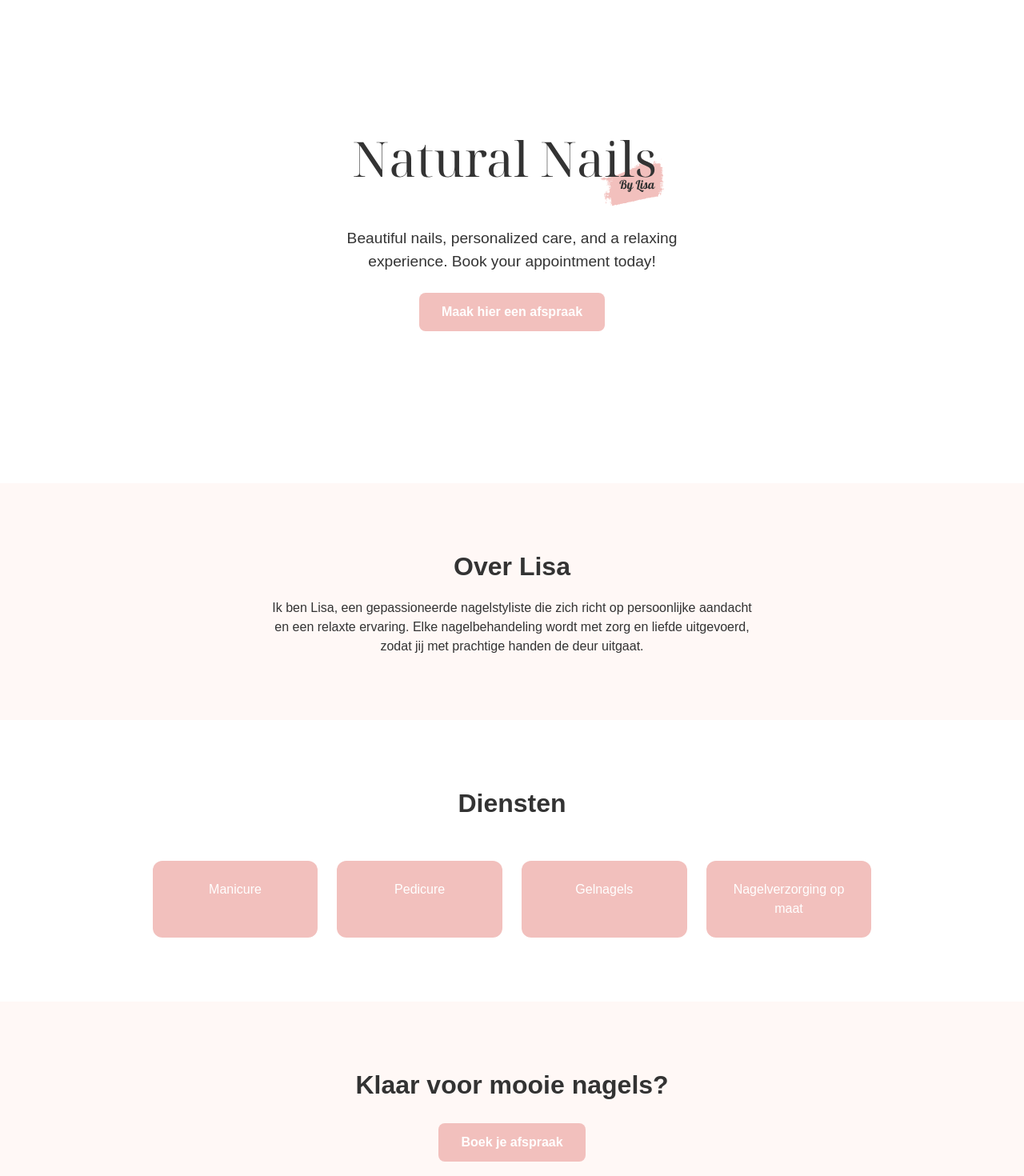
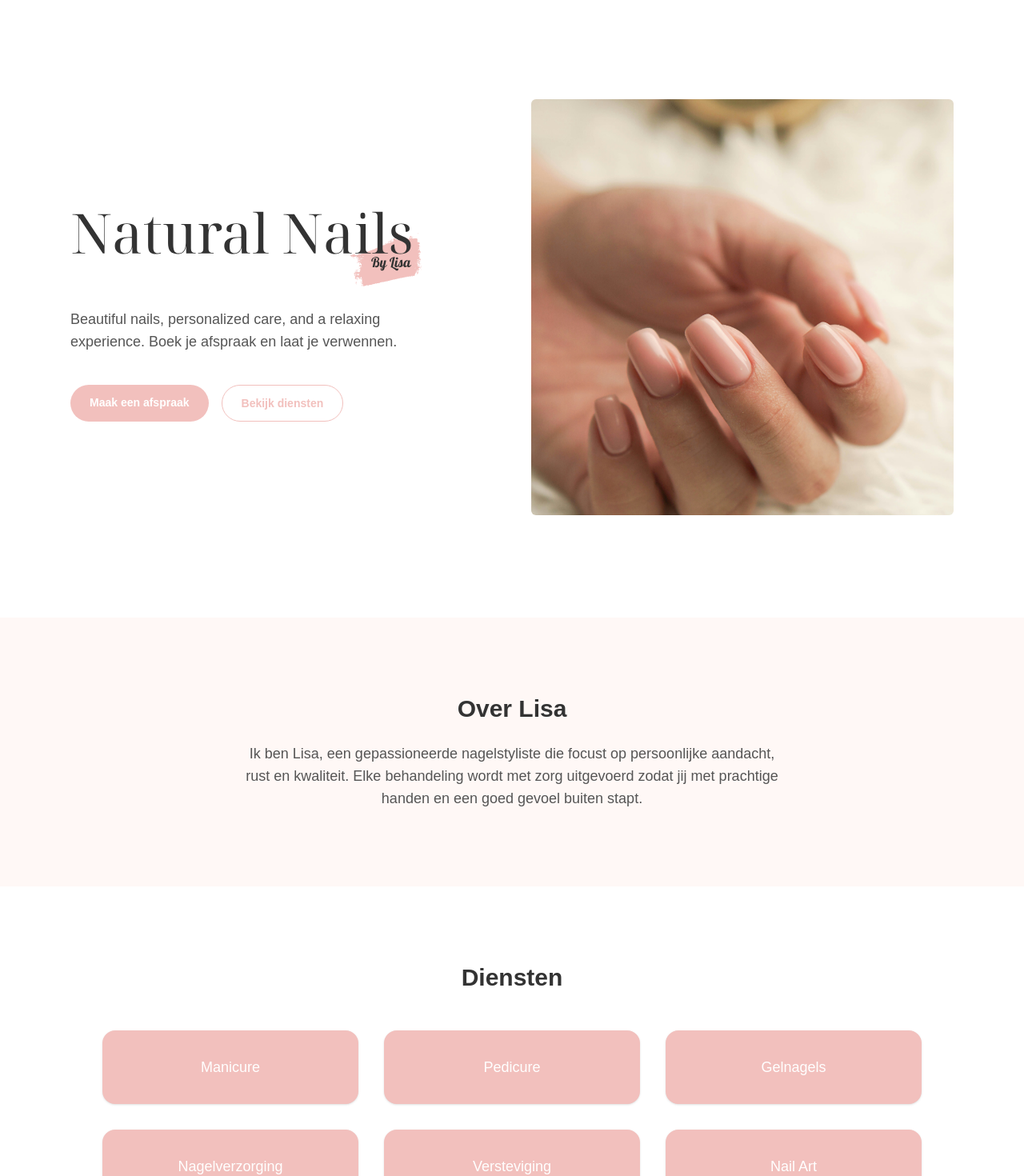
Before and after one commit to Arvelon/nnbl-nextjs, a Next.js app: page / in a window 1280 px wide. Shown: the part 100-1570 px from the top of the page at 80% size. Built offline with nearby package versions, Linux system fonts and the light colour scheme.

Commit message:
REworked hero section

```diff
--- a/src/components/Nav.js
+++ b/src/components/Nav.js
@@ -9,7 +9,6 @@ export default function Nav() {
       alignItems: 'center',
       padding: '16px 32px',
       backgroundColor: '#fff',
-      boxShadow: '0 2px 4px rgba(0,0,0,0.05)',
       position: 'sticky',
       top: 0,
       zIndex: 100,
--- a/src/pages/index.tsx
+++ b/src/pages/index.tsx
@@ -1,135 +1,117 @@
+// pages/index.tsx — styled like margotfoubert.be but using YOUR
+// logo, colors (#F2C0BD, #F5D1CC, #fff8f6), names, content, links.
+
 import Image from 'next/image';
 import Nav from '../components/Nav';
 
 export default function Home() {
   return (
-    <div style={{ fontFamily: 'sans-serif', backgroundColor: '#fff', color: '#333' }}>
+    <div className="min-h-screen bg-white text-[#333] font-sans antialiased">
       <Nav />
 
-      {/* Hero Section */}
-      <section style={{
-        minHeight: '80vh',
-        display: 'flex',
-        flexDirection: 'column',
-        justifyContent: 'center',
-        alignItems: 'center',
-        textAlign: 'center',
-        gap: '24px',
-        padding: '0 20px',
-      }}>
+      {/* HERO */}
+      <header className="pt-32 pb-20 md:pt-40 md:pb-32">
+        <div className="max-w-6xl mx-auto px-6 grid grid-cols-1 md:grid-cols-2 gap-12 items-center">
+          {/* Left text */}
+          <div className="order-2 md:order-1">
+            <div className="">
               <Image
               src="/logo.svg"
-          alt="Natural Nails by Lisa"
-          width={400}
-          height={400}
-          priority
-          style={{ objectFit: 'contain' }}
+              alt="Natural Nails by Lisa logo"
+              width={450}
+              height={200}
+              className="object-contain"
             />
-        {/* <h1 style={{ fontSize: '2.5rem', fontWeight: 'bold', margin: 0 }}>Natural Nails by Lisa</h1> */}
-        <p style={{ fontSize: '1.2rem', maxWidth: '500px' }}>
-          Beautiful nails, personalized care, and a relaxing experience. Book your appointment today!
+            </div>
+
+            <p className="mt-6 text-lg max-w-md text-[#555]">
+              Beautiful nails, personalized care, and a relaxing experience. Boek je afspraak en laat je verwennen.
             </p>
+
+            <div className="mt-10 flex flex-wrap gap-4">
               <a
                 href="https://booking.naturalnailsbylisa.be"
                 target="_blank"
                 rel="noopener noreferrer"
-          style={{
-            display: 'inline-block',
-            padding: '12px 28px',
-            backgroundColor: '#F2C0BD',
-            color: '#fff',
-            fontWeight: 'bold',
-            borderRadius: '8px',
-            textDecoration: 'none',
-            transition: 'background-color 0.3s',
-          }}
-          onMouseEnter={(e) => e.currentTarget.style.backgroundColor = '#F5D1CC'}
-          onMouseLeave={(e) => e.currentTarget.style.backgroundColor = '#F2C0BD'}
+                className="px-6 py-3 rounded-full text-sm font-bold text-white"
+                style={{ backgroundColor: '#F2C0BD' }}
               >
-          Maak hier een afspraak
+                Maak een afspraak
               </a>
+              <a
+                href="#services"
+                className="px-6 py-3 rounded-full border border-[#F2C0BD] text-sm font-bold text-[#F2C0BD]"
+              >
+                Bekijk diensten
+              </a>
+            </div>
+          </div>
+
+          {/* Right image */}
+          <div className="order-1 md:order-2 w-full h-80 md:h-[520px] rounded-md overflow-hidden flex items-center justify-center bg-[#fff8f6]">
+            <Image
+              src="/hero.jpg"
+              alt="Natural Nails by Lisa logo"
+              width={550}
+              height={500}
+              className="object-contain"
+            />
+          </div>
+        </div>
+      </header>
+
+      {/* ABOUT */}
+      <section
+        id="about"
+        className="py-24 px-6 text-center"
+        style={{ backgroundColor: '#fff8f6' }}
+      >
+        <div className="max-w-3xl mx-auto flex flex-col items-center gap-6">
+          <h2 className="text-3xl font-semibold">Over Lisa</h2>
+          <p className="text-[#555] text-lg max-w-2xl">
+            Ik ben Lisa, een gepassioneerde nagelstyliste die focust op persoonlijke aandacht, rust en kwaliteit. Elke behandeling wordt met zorg uitgevoerd zodat jij met prachtige handen en een goed gevoel buiten stapt.
+          </p>
+        </div>
       </section>
 
-      {/* About Section */}
-      <section style={{
-        padding: '80px 20px',
-        display: 'flex',
-        flexDirection: 'column',
-        alignItems: 'center',
-        gap: '16px',
-        backgroundColor: '#fff8f6',
-        textAlign: 'center',
-      }}>
-        <h2 style={{ fontSize: '2rem', fontWeight: 'bold' }}>Over Lisa</h2>
-        <p style={{ maxWidth: '600px', fontSize: '1rem' }}>
-          Ik ben Lisa, een gepassioneerde nagelstyliste die zich richt op persoonlijke aandacht en een relaxte ervaring.
-          Elke nagelbehandeling wordt met zorg en liefde uitgevoerd, zodat jij met prachtige handen de deur uitgaat.
-        </p>
-      </section>
+      {/* SERVICES */}
+      <section id="services" className="py-24 px-6 text-center">
+        <h2 className="text-3xl font-semibold">Diensten</h2>
 
-      {/* Services Section */}
-      <section style={{
-        padding: '80px 20px',
-        display: 'flex',
-        flexDirection: 'column',
-        alignItems: 'center',
-        gap: '24px',
-        textAlign: 'center',
-      }}>
-        <h2 style={{ fontSize: '2rem', fontWeight: 'bold' }}>Diensten</h2>
-        <div style={{
-          display: 'flex',
-          flexWrap: 'wrap',
-          gap: '24px',
-          justifyContent: 'center',
-          marginTop: '24px',
-        }}>
-          {['Manicure', 'Pedicure', 'Gelnagels', 'Nagelverzorging op maat'].map((service) => (
-            <div key={service} style={{
-              backgroundColor: '#F2C0BD',
-              color: '#fff',
-              padding: '24px',
-              borderRadius: '12px',
-              minWidth: '200px',
-              flex: '1 1 200px',
-            }}>
-              {service}
+        <div className="max-w-5xl mx-auto mt-12 grid grid-cols-1 sm:grid-cols-2 md:grid-cols-3 gap-8">
+          {[ 'Manicure', 'Pedicure', 'Gelnagels', 'Nagelverzorging', 'Versteviging', 'Nail Art' ].map((s) => (
+            <div
+              key={s}
+              className="p-8 rounded-2xl text-white shadow-sm text-lg font-medium"
+              style={{ backgroundColor: '#F2C0BD' }}
+            >
+              {s}
             </div>
           ))}
         </div>
       </section>
 
-      {/* Call to Action */}
-      <section style={{
-        padding: '80px 20px',
-        display: 'flex',
-        flexDirection: 'column',
-        alignItems: 'center',
-        gap: '24px',
-        textAlign: 'center',
-        backgroundColor: '#fff8f6',
-      }}>
-        <h2 style={{ fontSize: '2rem', fontWeight: 'bold' }}>Klaar voor mooie nagels?</h2>
+      {/* CTA */}
+      <section
+        className="py-24 px-6 text-center flex flex-col items-center gap-6"
+        style={{ backgroundColor: '#fff8f6' }}
+      >
+        <h2 className="text-3xl font-semibold">Klaar voor mooie nagels?</h2>
         <a
           href="https://booking.naturalnailsbylisa.be"
           target="_blank"
           rel="noopener noreferrer"
-          style={{
-            display: 'inline-block',
-            padding: '12px 28px',
-            backgroundColor: '#F2C0BD',
-            color: '#fff',
-            fontWeight: 'bold',
-            borderRadius: '8px',
-            textDecoration: 'none',
-            transition: 'background-color 0.3s',
-          }}
-          onMouseEnter={(e) => e.currentTarget.style.backgroundColor = '#F5D1CC'}
-          onMouseLeave={(e) => e.currentTarget.style.backgroundColor = '#F2C0BD'}
+          className="px-7 py-3 rounded-full font-bold text-white text-sm"
+          style={{ backgroundColor: '#F2C0BD' }}
         >
           Boek je afspraak
         </a>
       </section>
+
+      {/* FOOTER */}
+      <footer className="py-10 border-t text-center text-sm text-[#777]">
+        © {new Date().getFullYear()} Natural Nails by Lisa
+      </footer>
     </div>
   );
 }
```
Also changed, not shown: public/hero.jpg (added). Lines whose indentation alone changed are shown as unchanged.
